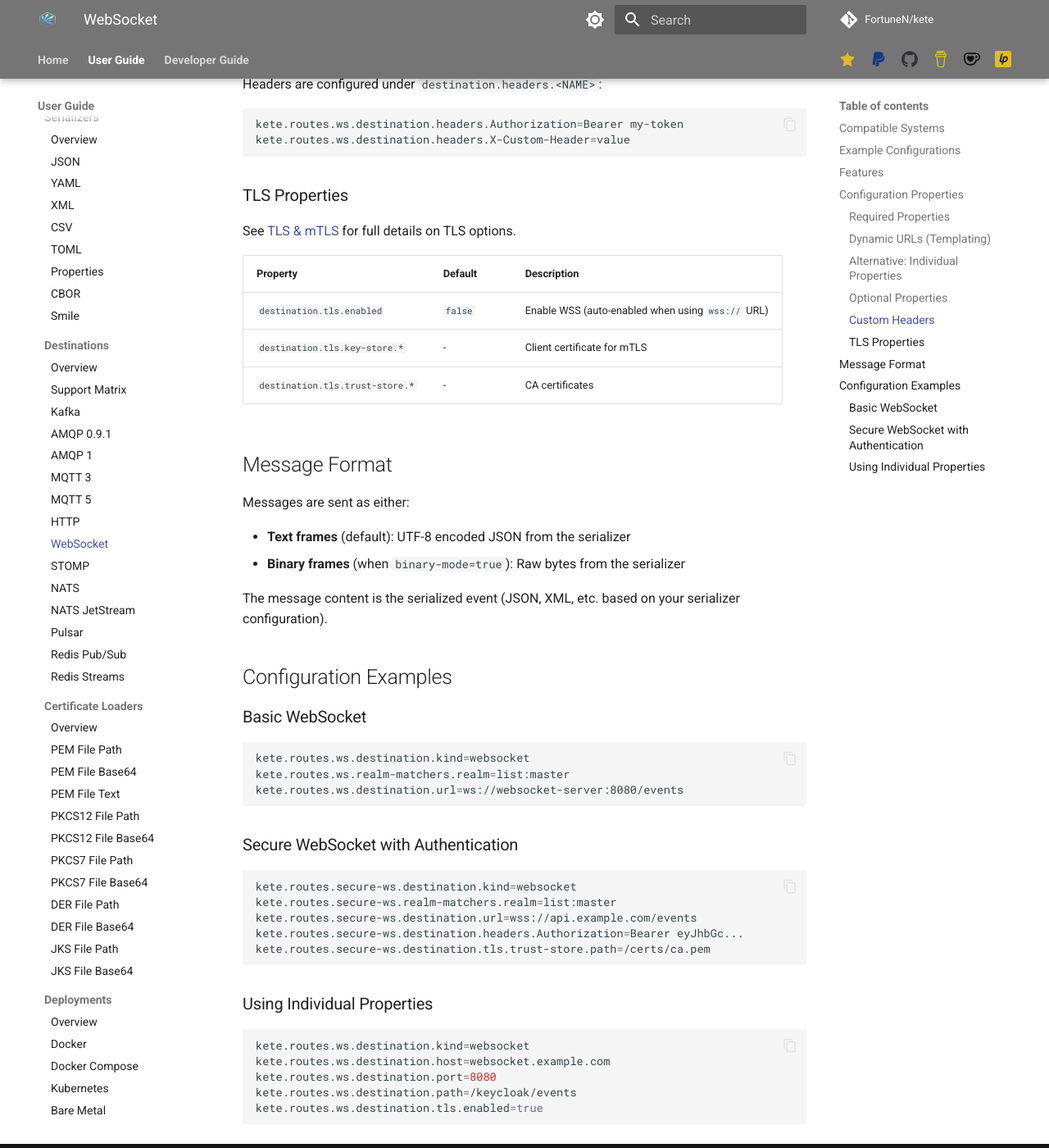
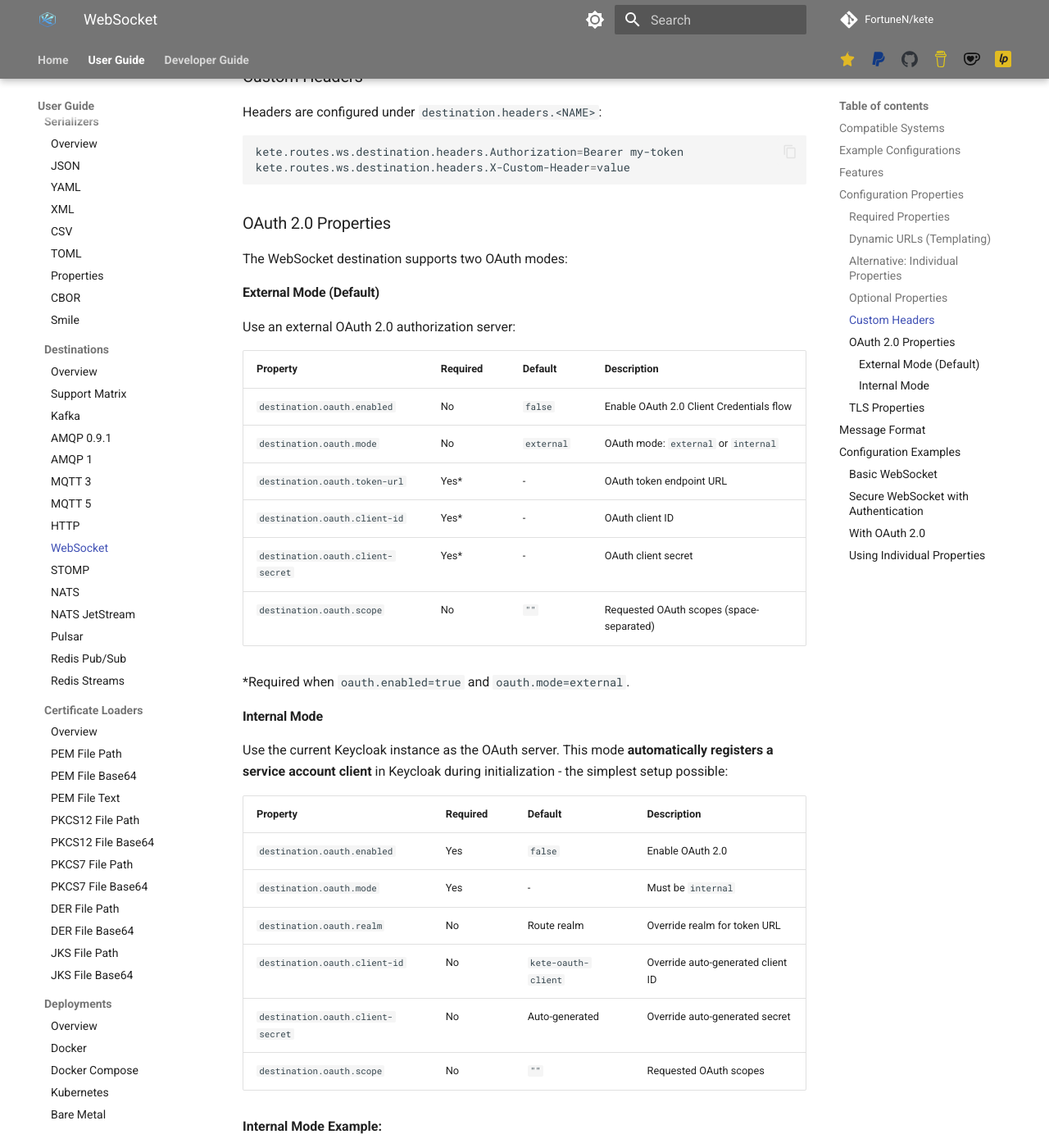
Before and after one commit to FortuneN/kete, an MkDocs documentation site: the page built from docs/user-guide/destinations/websocket.md, in a window 1280 px wide and 1400 px high, scrolled down 3558 px. Shown: the whole window at 82% size. Built offline with MkDocs 1.6.1 and Material for MkDocs 9.7.7, drawn with Linux system fonts in a browser that asks for light colours; comment, search, counter and statistics services are not loaded; some of the changed text lies outside the part shown.

Commit message:
Initial Setup

````diff
--- a/docs/user-guide/destinations/websocket.md
+++ b/docs/user-guide/destinations/websocket.md
@@ -57,6 +57,30 @@ Stream Keycloak events to WebSocket servers.
     kete.routes.ws-auth.destination.headers.X-API-Key=my-api-key
     ```
 
+=== "With OAuth 2.0 (External)"
+
+    ```bash
+    kete.routes.oauth-ws.realm-matchers.realm=list:master
+    kete.routes.oauth-ws.destination.kind=websocket
+    kete.routes.oauth-ws.destination.url=wss://api.example.com/events
+    kete.routes.oauth-ws.destination.oauth.enabled=true
+    kete.routes.oauth-ws.destination.oauth.token-url=https://auth.example.com/oauth/token
+    kete.routes.oauth-ws.destination.oauth.client-id=keycloak-client
+    kete.routes.oauth-ws.destination.oauth.client-secret=secret
+    kete.routes.oauth-ws.destination.oauth.scope=events:write
+    ```
+
+=== "With OAuth 2.0 (Internal)"
+
+    ```bash
+    # Uses Keycloak itself as OAuth server - auto-creates client!
+    kete.routes.internal-oauth-ws.realm-matchers.realm=list:master
+    kete.routes.internal-oauth-ws.destination.kind=websocket
+    kete.routes.internal-oauth-ws.destination.url=wss://api.example.com/events
+    kete.routes.internal-oauth-ws.destination.oauth.enabled=true
+    kete.routes.internal-oauth-ws.destination.oauth.mode=internal
+    ```
+
 === "Binary Mode"
 
     ```bash
@@ -71,6 +95,7 @@ Stream Keycloak events to WebSocket servers.
 
 - ✅ Text and binary message modes
 - ✅ TLS/SSL support with mutual TLS (mTLS)
+- ✅ OAuth 2.0 Client Credentials with token caching
 - ✅ Custom headers for authentication
 - ✅ Automatic reconnection on connection loss
 - ✅ Configurable connection timeout
@@ -138,6 +163,53 @@ kete.routes.ws.destination.headers.Authorization=Bearer my-token
 kete.routes.ws.destination.headers.X-Custom-Header=value
 ```
 
+### OAuth 2.0 Properties
+
+The WebSocket destination supports two OAuth modes:
+
+#### External Mode (Default)
+
+Use an external OAuth 2.0 authorization server:
+
+| Property | Required | Default | Description |
+|----------|----------|---------|-------------|
+| `destination.oauth.enabled` | No | `false` | Enable OAuth 2.0 Client Credentials flow |
+| `destination.oauth.mode` | No | `external` | OAuth mode: `external` or `internal` |
+| `destination.oauth.token-url` | Yes* | - | OAuth token endpoint URL |
+| `destination.oauth.client-id` | Yes* | - | OAuth client ID |
+| `destination.oauth.client-secret` | Yes* | - | OAuth client secret |
+| `destination.oauth.scope` | No | `""` | Requested OAuth scopes (space-separated) |
+
+*Required when `oauth.enabled=true` and `oauth.mode=external`.
+
+#### Internal Mode
+
+Use the current Keycloak instance as the OAuth server. This mode **automatically registers a service account client** in Keycloak during initialization - the simplest setup possible:
+
+| Property | Required | Default | Description |
+|----------|----------|---------|-------------|
+| `destination.oauth.enabled` | Yes | `false` | Enable OAuth 2.0 |
+| `destination.oauth.mode` | Yes | - | Must be `internal` |
+| `destination.oauth.realm` | No | Route realm | Override realm for token URL |
+| `destination.oauth.client-id` | No | `kete-oauth-client` | Override auto-generated client ID |
+| `destination.oauth.client-secret` | No | Auto-generated | Override auto-generated secret |
+| `destination.oauth.scope` | No | `""` | Requested OAuth scopes |
+
+**Internal Mode Example:**
+
+```bash
+# Simplest OAuth setup - just 2 properties!
+kete.routes.ws.destination.oauth.enabled=true
+kete.routes.ws.destination.oauth.mode=internal
+```
+
+This automatically:
+
+1. Creates a confidential client `kete-oauth-client` in the route's realm
+2. Enables service account (client credentials grant)
+3. Generates a secure client secret
+4. Configures the token URL for the realm
+
 ### TLS Properties
 
 See [TLS & mTLS](overview.md#tls-mtls) for full details on TLS options.
@@ -181,6 +253,18 @@ kete.routes.secure-ws.destination.headers.Authorization=Bearer eyJhbGc...
 kete.routes.secure-ws.destination.tls.trust-store.path=/certs/ca.pem
 ```
 
+### With OAuth 2.0
+
+```bash
+kete.routes.oauth-ws.destination.kind=websocket
+kete.routes.oauth-ws.realm-matchers.realm=list:master
+kete.routes.oauth-ws.destination.url=wss://api.example.com/events
+kete.routes.oauth-ws.destination.oauth.enabled=true
+kete.routes.oauth-ws.destination.oauth.token-url=https://auth.example.com/oauth/token
+kete.routes.oauth-ws.destination.oauth.client-id=keycloak-client
+kete.routes.oauth-ws.destination.oauth.client-secret=secret
+```
+
 ### Using Individual Properties
 
 ```bash
````
Also changed, not shown: 2 other files.
